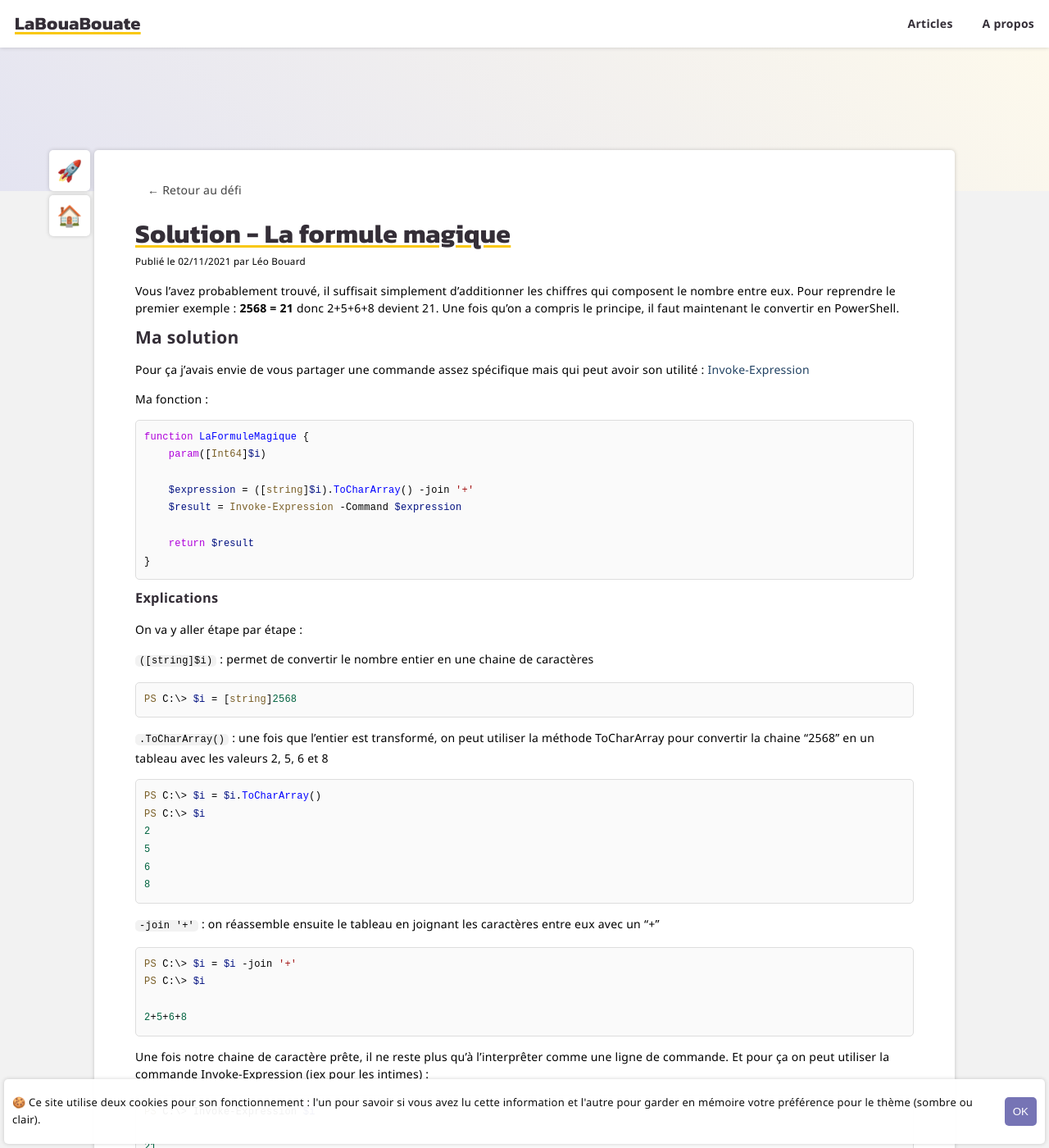
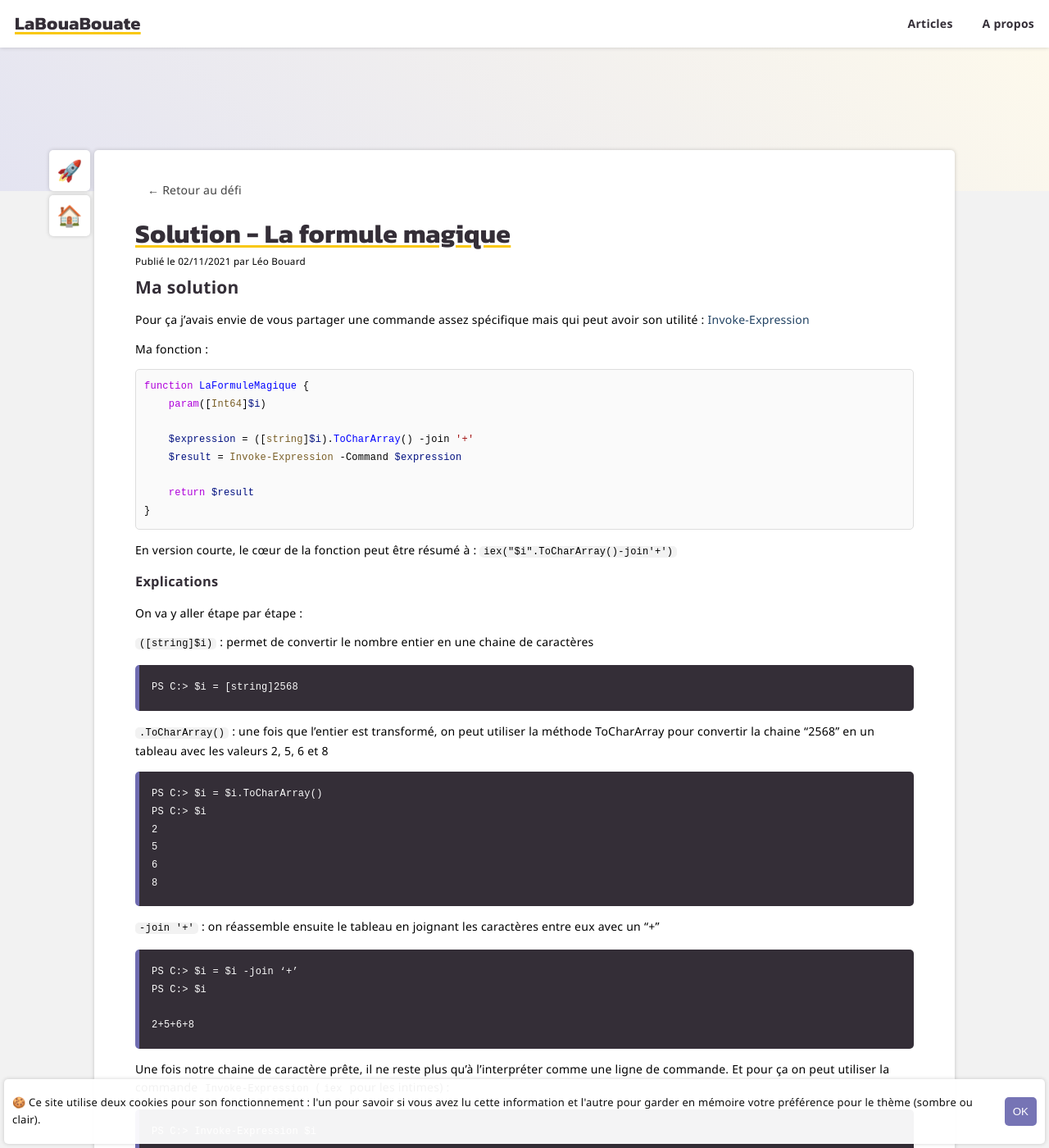
Before and after one commit to leobouard/leobouard.github.io, a Jekyll site: the page built from _posts/2021-11-02-la-formule-magique-soluce.md, in a window 1280 px wide and 1400 px high. Shown: the whole window at 82% size. Built offline with Jekyll 4.4.1, drawn with Linux system fonts in a browser that asks for light colours; some web fonts are replaced.

Commit message:
Relecture et correction de l'article

````diff
--- a/_posts/2021-11-02-la-formule-magique-soluce.md
+++ b/_posts/2021-11-02-la-formule-magique-soluce.md
@@ -5,8 +5,6 @@
   name: "Retour au défi"
   id: "/2021/11/02/la-formule-magique"
 ---
-
-Vous l'avez probablement trouvé, il suffisait simplement d'additionner les chiffres qui composent le nombre entre eux. Pour reprendre le premier exemple : **2568 = 21** donc 2+5+6+8 devient 21. Une fois qu'on a compris le principe, il faut maintenant le convertir en PowerShell.
 
 ## Ma solution
 
@@ -25,42 +23,34 @@
 }
 ```
 
+En version courte, le cœur de la fonction peut être résumé à : `iex("$i".ToCharArray()-join'+')`
+
 ### Explications
 
 On va y aller étape par étape :
 
 `([string]$i)` : permet de convertir le nombre entier en une chaine de caractères
 
-```powershell
-PS C:\> $i = [string]2568
-```
+> PS C:\> $i = [string]2568
 
 `.ToCharArray()` : une fois que l'entier est transformé, on peut utiliser la méthode ToCharArray pour convertir la chaine "2568" en un tableau avec les valeurs 2, 5, 6 et 8
 
-```powershell
-PS C:\> $i = $i.ToCharArray()
-PS C:\> $i
-2
-5
-6
-8
-```
+> PS C:\> $i = $i.ToCharArray()\
+> PS C:\> $i\
+> 2\
+> 5\
+> 6\
+> 8
 
 `-join '+'` : on réassemble ensuite le tableau en joignant les caractères entre eux avec un "+"
 
-```powershell
-PS C:\> $i = $i -join '+'
-PS C:\> $i
+> PS C:\> $i = $i -join '+'\
+> PS C:\> $i\
+> \
+> 2+5+6+8
 
-2+5+6+8
-```
+Une fois notre chaine de caractère prête, il ne reste plus qu'à l'interpréter comme une ligne de commande. Et pour ça on peut utiliser la commande `Invoke-Expression` (`iex` pour les intimes) :
 
-Une fois notre chaine de caractère prête, il ne reste plus qu'à l'interprêter comme une ligne de commande. Et pour ça on peut utiliser la commande Invoke-Expression (iex pour les intimes) :
-
-```powershell
-PS C:\> Invoke-Expression $i
-
-21
-```
-
----
+> PS C:\> Invoke-Expression $i\
+> \
+> 21
````
Also changed, not shown: _posts/2021-11-02-la-formule-magique.md (+5 -19 lines).
